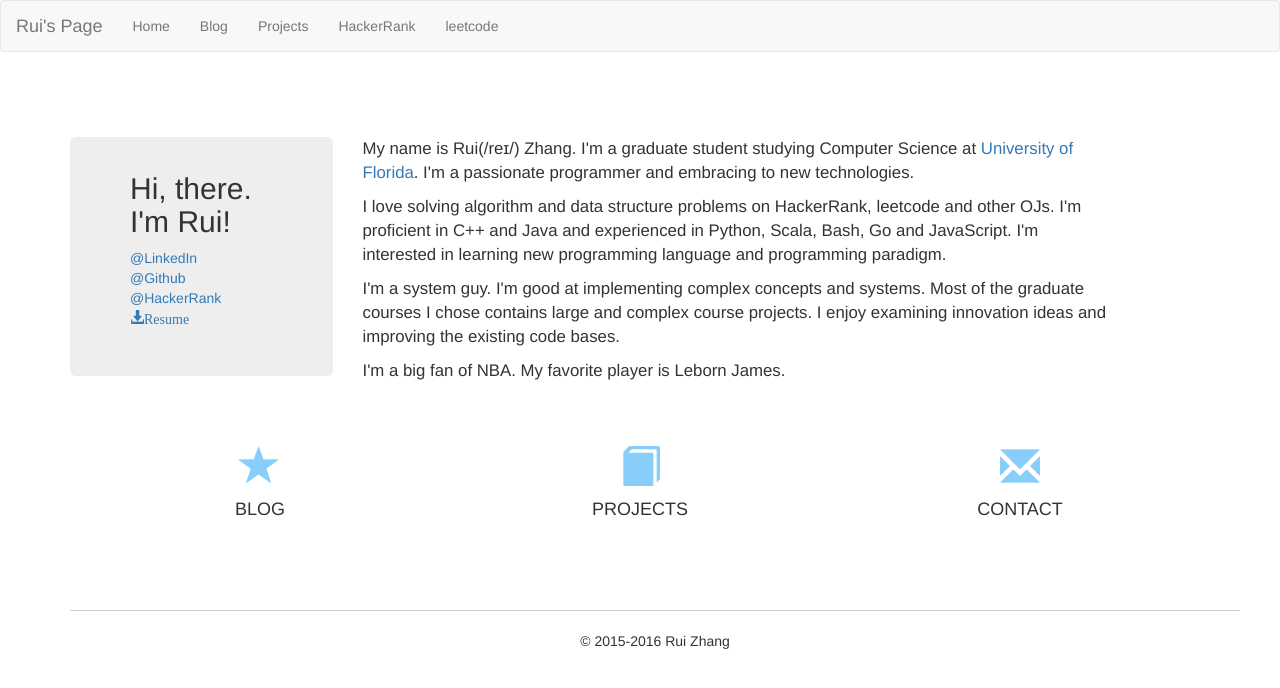
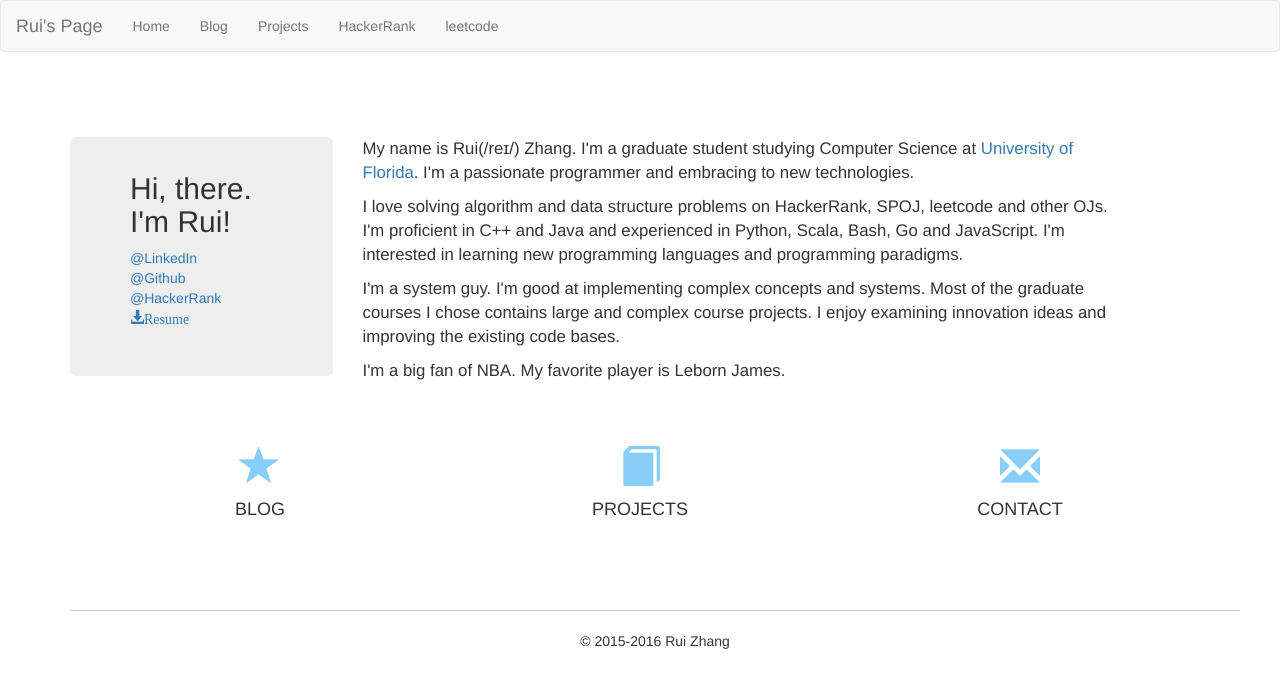
Before and after one commit to RayZ-O/RayZ-O.github.io, a Jekyll site: the page built from index.html, in a window 1280 px wide. Shown: the top 688 px of the page. Built offline with Jekyll 4.4.1, drawn with Linux system fonts in a browser that asks for light colours; a style sheet for code colours, icons or effects is not loaded.

Commit message:
Update content

```diff
--- a/index.html
+++ b/index.html
@@ -17,7 +17,7 @@ title: Rui Zhang
     <div class="col-sm-8 aboutme">
         <p>My name is Rui(/reɪ/) Zhang. I'm a graduate student studying Computer Science at <a href="http://www.ufl.edu/">University of Florida</a>. I'm a passionate programmer and embracing to new technologies. </p>
 
-        <p>I love solving algorithm and data structure problems on HackerRank, leetcode and other OJs. I'm proficient in C++ and Java and experienced in Python, Scala, Bash, Go and JavaScript. I'm interested in learning new programming language and programming paradigm. </p>
+        <p>I love solving algorithm and data structure problems on HackerRank, SPOJ, leetcode and other OJs. I'm proficient in C++ and Java and experienced in Python, Scala, Bash, Go and JavaScript. I'm interested in learning new programming languages and programming paradigms. </p>
 
         <p>I'm a system guy. I'm good at implementing complex concepts and systems. Most of the graduate courses I chose contains large and complex course projects. I enjoy examining innovation ideas and improving the existing code bases. </p>
 
```
Also changed, not shown: _includes/leetcode-algorithm.md (+1 -0 lines).
